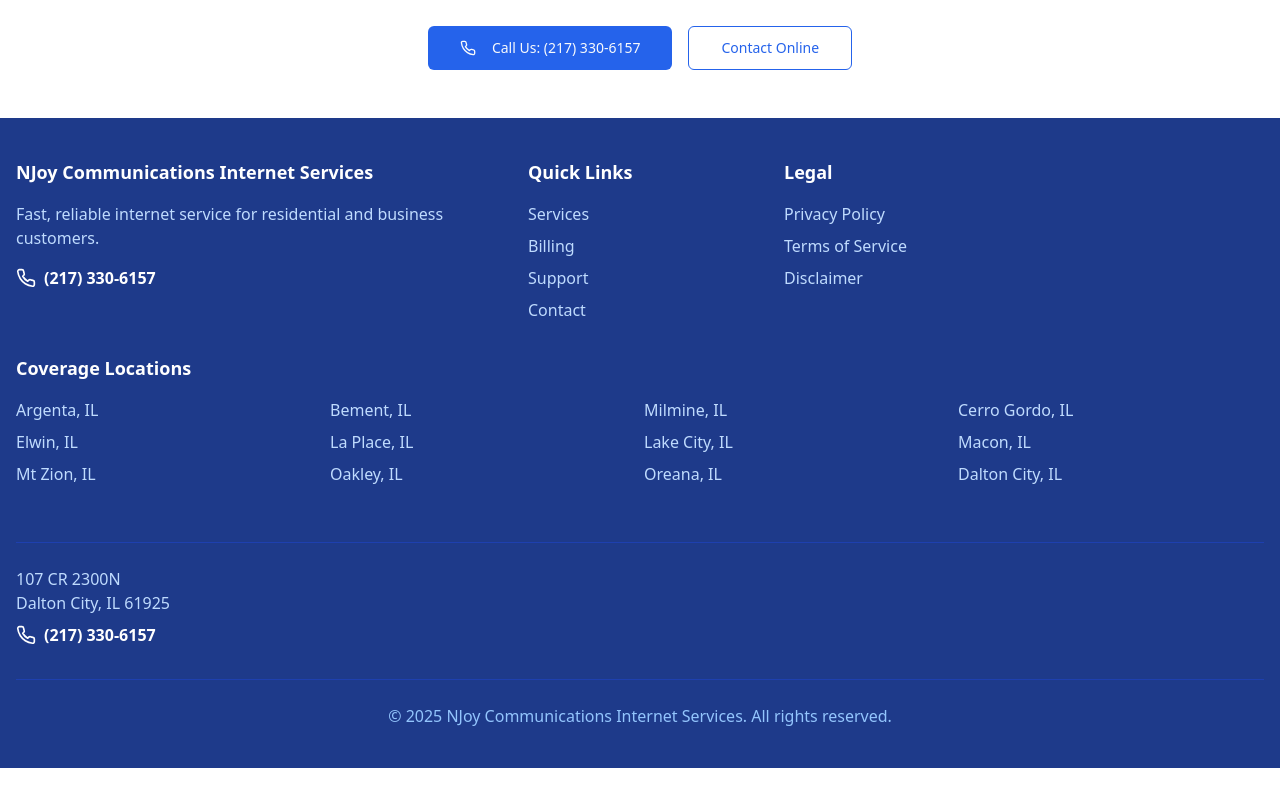
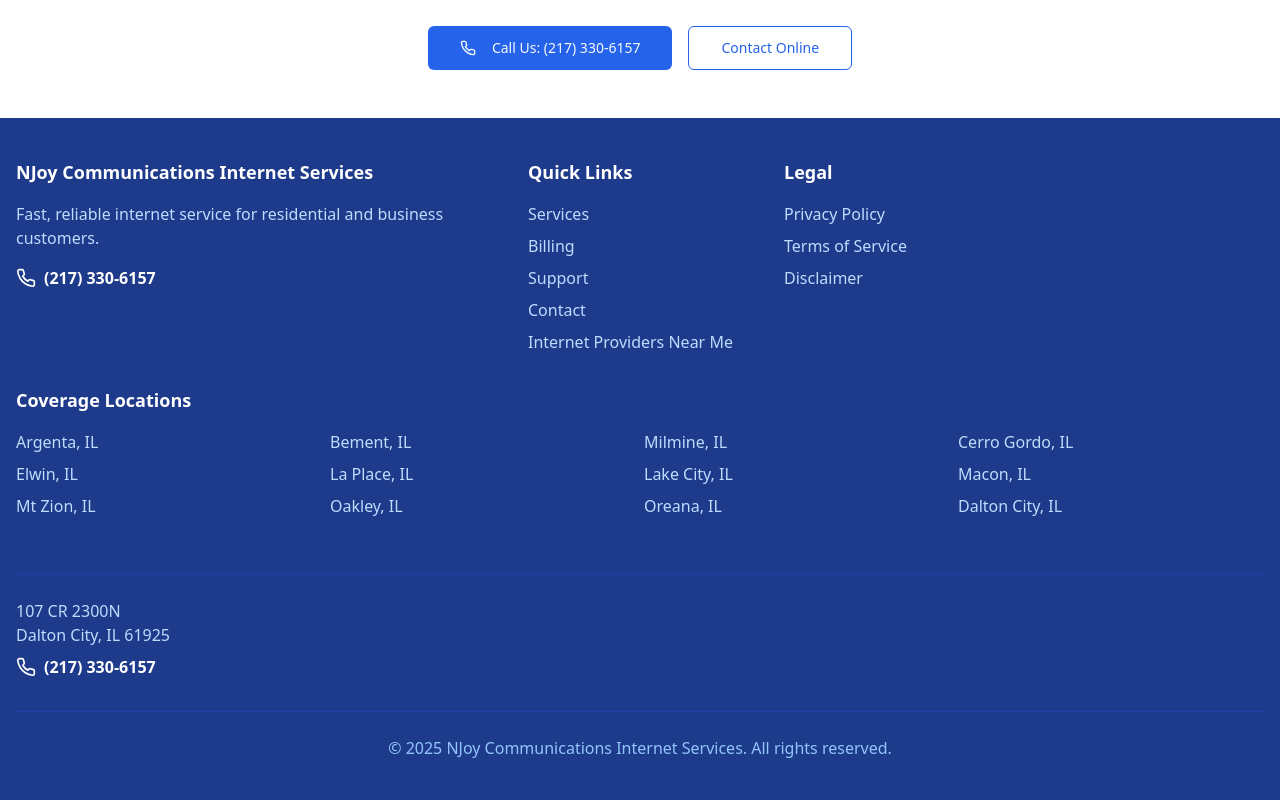
Before and after one commit to MrRich70/shareable-sites-galaxy, a React (Vite) app: page /about in a window 1280 px wide. Shown: the part 3119-3919 px from the top of the page. Before the commit the page ends 3887 px from the top, so only its background shows below. Built offline with nearby package versions, Linux system fonts and the light colour scheme.

Commit message:
Add link to footer
Adds a link to the "Internet Providers Near Me" page in the footer.

```diff
--- a/src/components/layouts/MainLayout.tsx
+++ b/src/components/layouts/MainLayout.tsx
@@ -99,6 +99,7 @@ const MainLayout: React.FC<MainLayoutProps> = ({ children }) => {
                 <li><a href="https://njoycom.uisp.com/crm/login" target="_blank" rel="noopener noreferrer" className="text-blue-200 hover:text-white">Billing</a></li>
                 <li><Link to="/support" className="text-blue-200 hover:text-white">Support</Link></li>
                 <li><Link to="/support" className="text-blue-200 hover:text-white">Contact</Link></li>
+                <li><Link to="/internet-providers-near-me" className="text-blue-200 hover:text-white">Internet Providers Near Me</Link></li>
               </ul>
             </div>
             <div>
```
